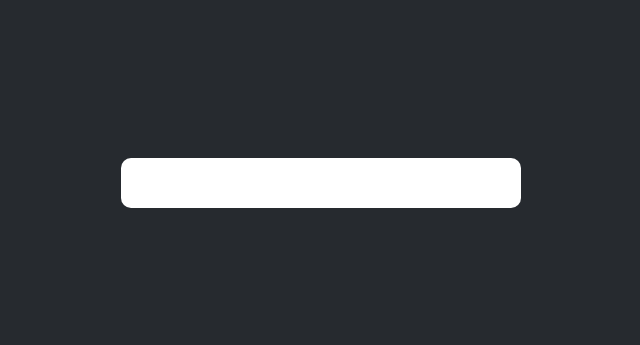
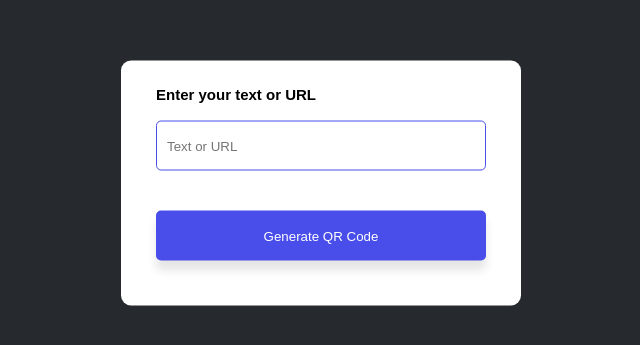
Before and after one commit to kkhaddejah/qrGenerator-app, a plain HTML site: page index.html in a window 1280 px wide. Shown: the part 217-562 px from the top of the page, without its empty margins (319-959 px from the left). Drawn offline with Linux system fonts and the light colour scheme.

Commit message:
Added css.

```diff
--- a/index.html
+++ b/index.html
@@ -8,7 +8,9 @@
 </head>
 <body>
     <div class="container">
-
+        <p>Enter your text or URL</p>
+        <input type="text" placeholder="Text or URL">
+        <button>Generate QR Code</button>
     </div>
     <script src="script.js"></script>
 </body>
--- a/style.css
+++ b/style.css
@@ -17,3 +17,30 @@ body{
     background: #fff;
     border-radius: 10px;
 }
+.container p{
+    font-weight: 600;
+    font-size: 15px;
+    margin-bottom: 8px;
+}
+.container input{
+    width: 100%;
+    height: 50px;
+    border: 1px solid #494eea;
+    outline: 0;
+    padding: 10px;
+    margin: 10px 0 20px;
+    border-radius: 5px;
+}
+.container button{
+    width: 100%;
+    height: 50px;
+    background: #494eea;
+    color: #fff;
+    border: 0;
+    outline: 0;
+    border-radius: 5px;
+    box-shadow: 0 10px 10px rgba(0, 0, 0, 0.1);
+    cursor: pointer;
+    margin: 20px 0;
+    font-weight: 500;
+}
```
